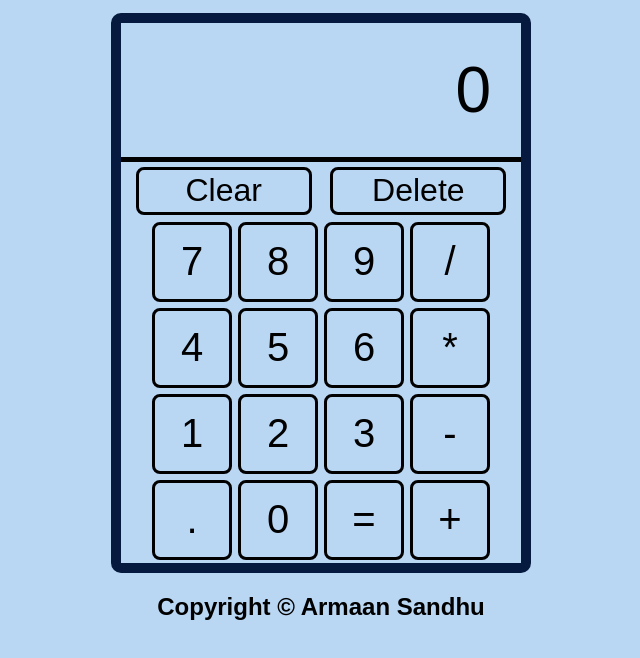
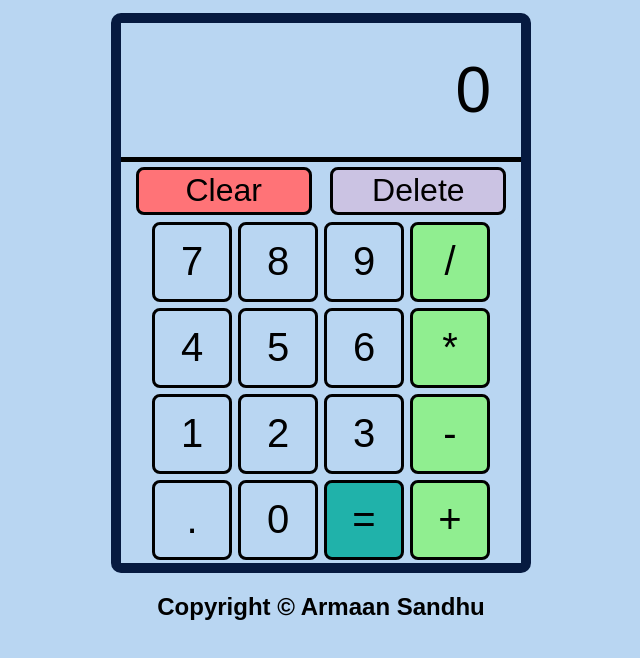
Before and after one commit to armaans055/odin-calculator, a plain HTML site: page index.html in a window 1280 px wide. Shown: the part 136-794 px from the top of the page, without its empty margins (319-959 px from the left). Drawn offline with Linux system fonts and the light colour scheme.

Commit message:
Finished styles on buttons

```diff
--- a/style.css
+++ b/style.css
@@ -53,6 +53,19 @@ body{
     gap: 9px;
     border-radius: 8px;
 }
+.add,
+.mul,
+.sub,
+.divi{
+    background-color: lightgreen;
+}
+/* .sub,
+.divi{
+    background-color: red;
+} */
+.equals{
+    background-color: lightseagreen;
+}
 
 
 .clear,
@@ -65,6 +78,13 @@ body{
     font-size: 2em;
     border-radius: 8px;
     border: 3px solid black;
+}
+
+.clear{
+    background-color: #ff7377;
+}
+.delete{
+    background-color: #CBC3E3;
 }
 
 .numbers-ops{
```
